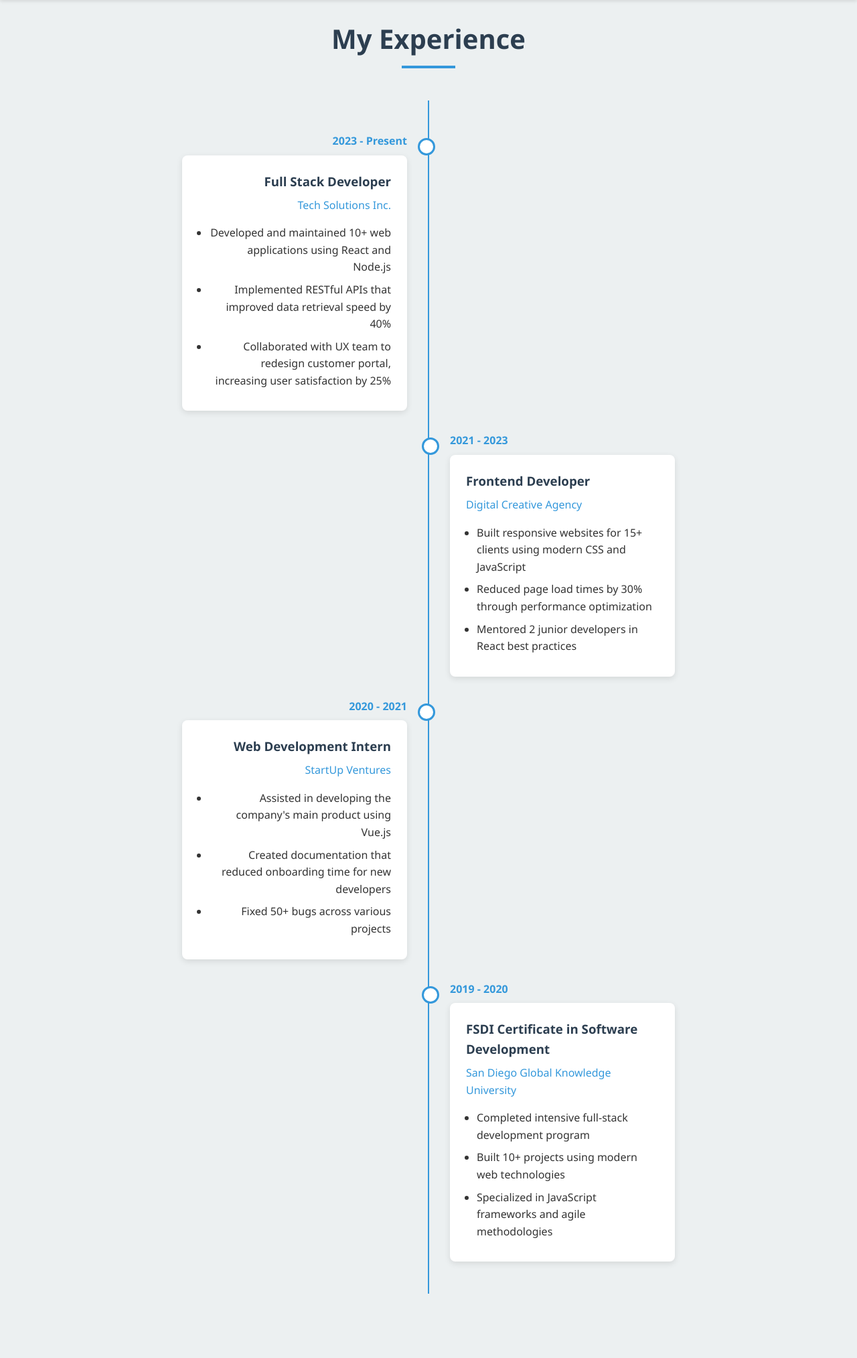
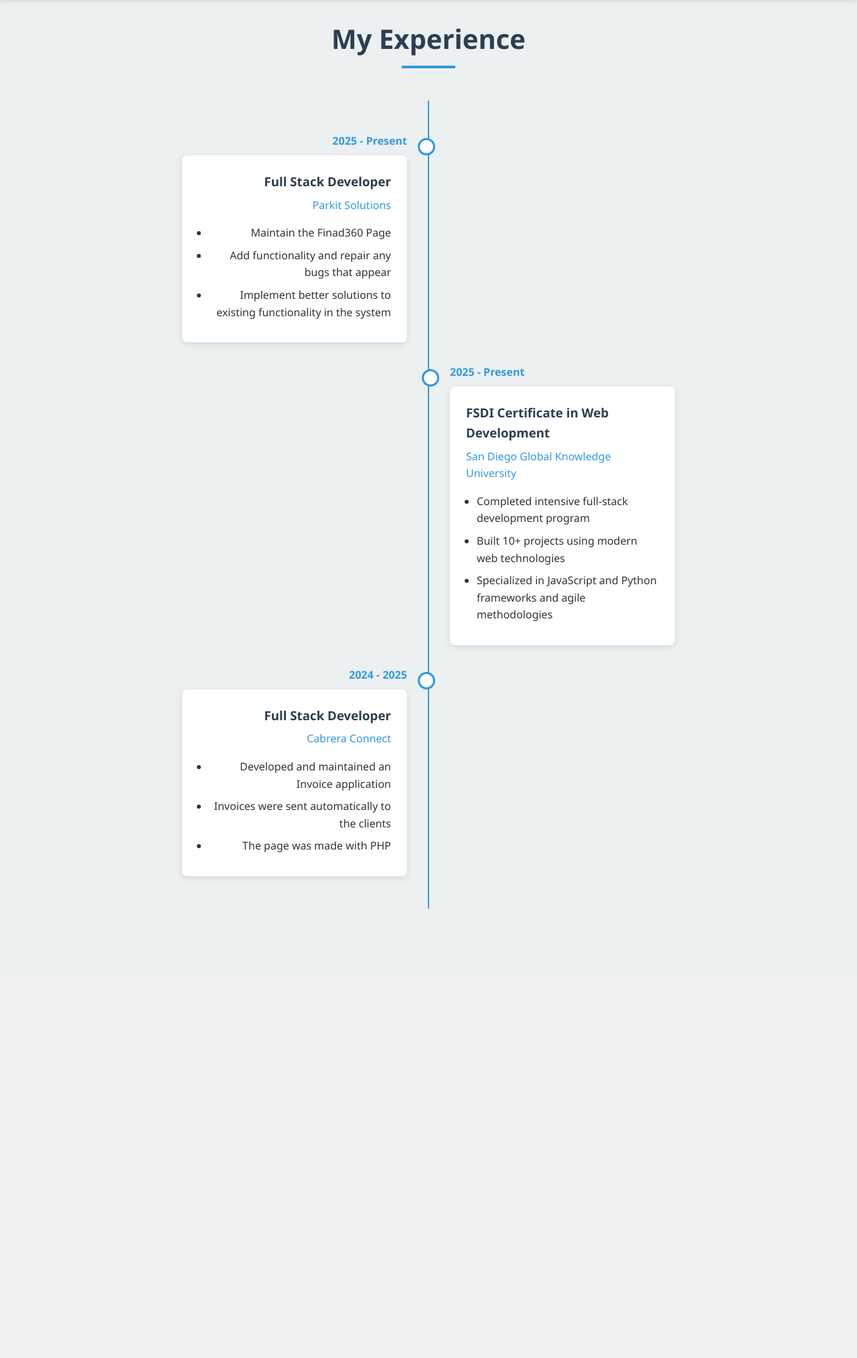
Before and after one commit to Rafae1TCC/FSDI_117, a Django app: page /experience/ in a window 1280 px wide. Shown: the part 70-2097 px from the top of the page at 67% size. After the commit the page ends 1426 px from the top, so only its background shows below. Run offline with Django 5.2, Linux system fonts and the light colour scheme.

Commit message:
Final Report

```diff
--- a/projects/urls.py
+++ b/projects/urls.py
@@ -1,4 +1,3 @@
-#? Import necessary modules
 from django.urls import path
 from .views import (
     projects_list_view,
--- a/templates/base.html
+++ b/templates/base.html
@@ -14,10 +14,10 @@
             <a href="#home" class="logo">Rafael Cabrera</a>
             <nav class="main-nav">
                 <ul class="nav-list">
-                    <li><a href="/">ABOUT ME</a></li>
-                    <li><a href="projects/">PROJECTS</a></li>
-                    <li><a href="experience/">EXPERIENCE</a></li>
-                    <li><a href="contact/">CONTACT</a></li>
+                    <li><a href="{% url 'about_me' %}">ABOUT ME</a></li>
+                    <li><a href="{% url 'project_list' %}">PROJECTS</a></li>
+                    <li><a href="{% url 'experience' %}">EXPERIENCE</a></li>
+                    <li><a href="{% url 'contact_form' %}">CONTACT</a></li>
                 </ul>
             </nav>
             <button class="mobile-menu-button" aria-label="Toggle navigation menu">
--- a/templates/pages/experience.html
+++ b/templates/pages/experience.html
@@ -10,58 +10,44 @@
         <h2 class="section-title">My Experience</h2>
 
         <div class="timeline">
-            <!-- Experience Item 1 -->
+            <!-- Experience Item 2 -->
             <div class="timeline-item">
-                <div class="timeline-date">2023 - Present</div>
+                <div class="timeline-date">2025 - Present</div>
                 <div class="timeline-content">
                     <h3>Full Stack Developer</h3>
-                    <h4>Tech Solutions Inc.</h4>
+                    <h4>Parkit Solutions</h4>
                     <ul>
-                        <li>Developed and maintained 10+ web applications using React and Node.js</li>
-                        <li>Implemented RESTful APIs that improved data retrieval speed by 40%</li>
-                        <li>Collaborated with UX team to redesign customer portal, increasing user satisfaction by 25%</li>
-                    </ul>
-                </div>
-            </div>
-
-            <!-- Experience Item 2 -->
-            <div class="timeline-item">
-                <div class="timeline-date">2021 - 2023</div>
-                <div class="timeline-content">
-                    <h3>Frontend Developer</h3>
-                    <h4>Digital Creative Agency</h4>
-                    <ul>
-                        <li>Built responsive websites for 15+ clients using modern CSS and JavaScript</li>
-                        <li>Reduced page load times by 30% through performance optimization</li>
-                        <li>Mentored 2 junior developers in React best practices</li>
-                    </ul>
-                </div>
-            </div>
-
-            <!-- Experience Item 3 -->
-            <div class="timeline-item">
-                <div class="timeline-date">2020 - 2021</div>
-                <div class="timeline-content">
-                    <h3>Web Development Intern</h3>
-                    <h4>StartUp Ventures</h4>
-                    <ul>
-                        <li>Assisted in developing the company's main product using Vue.js</li>
-                        <li>Created documentation that reduced onboarding time for new developers</li>
-                        <li>Fixed 50+ bugs across various projects</li>
+                        <li>Maintain the Finad360 Page</li>
+                        <li>Add functionality and repair any bugs that appear</li>
+                        <li>Implement better solutions to existing functionality in the system</li>
                     </ul>
                 </div>
             </div>
 
             <!-- Education Item -->
             <div class="timeline-item">
-                <div class="timeline-date">2019 - 2020</div>
+                <div class="timeline-date">2025 - Present</div>
                 <div class="timeline-content">
-                    <h3>FSDI Certificate in Software Development</h3>
+                    <h3>FSDI Certificate in Web Development</h3>
                     <h4>San Diego Global Knowledge University</h4>
                     <ul>
                         <li>Completed intensive full-stack development program</li>
                         <li>Built 10+ projects using modern web technologies</li>
-                        <li>Specialized in JavaScript frameworks and agile methodologies</li>
+                        <li>Specialized in JavaScript and Python frameworks and agile methodologies</li>
+                    </ul>
+                </div>
+            </div>
+
+            <!-- Experience Item 1 -->
+            <div class="timeline-item">
+                <div class="timeline-date">2024 - 2025</div>
+                <div class="timeline-content">
+                    <h3>Full Stack Developer</h3>
+                    <h4>Cabrera Connect</h4>
+                    <ul>
+                        <li>Developed and maintained an Invoice application</li>
+                        <li>Invoices were sent automatically to the clients</li>
+                        <li>The page was made with PHP</li>
                     </ul>
                 </div>
             </div>
```
Also changed, not shown: templates/pages/about_me.html (+4 -4 lines), 1 other file.
